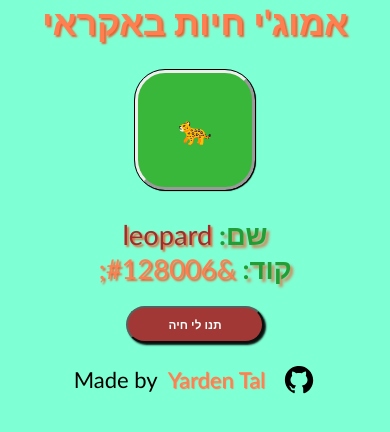
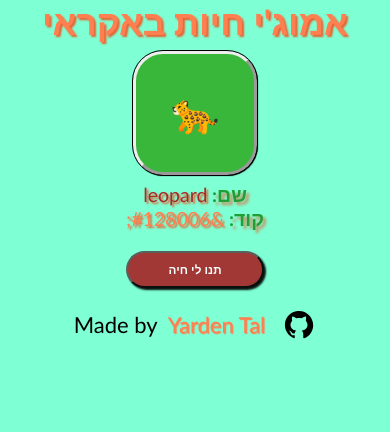
Before and after one commit to Yarden-Tal/animal-emoji-generator, a plain HTML site: page index.html in a window 390 px wide. Drawn offline with Linux system fonts and the light colour scheme.

Commit message:
improved responsivity

```diff
--- a/style.css
+++ b/style.css
@@ -4,7 +4,7 @@ body {
   margin: 0;
   padding: 0;
   text-align: center;
-  font-size: 7vw;
+  font-size: 5vw;
   font-family: "Gill Sans", "Gill Sans MT", Calibri, "Trebuchet MS", sans-serif;
   display: flex;
   flex-direction: column;
@@ -57,7 +57,9 @@ strong {
 }
 
 div > .emoji {
-  padding: 40px;
+  font-size: 10vw;
+  padding: 35px;
+  margin: 0.2em;
   border-radius: 30px;
   border-style: outset;
   outline: 1px solid;
@@ -110,9 +112,16 @@ a:hover {
   body {
     font-size: 4.5vw;
   }
+
   h1 {
     font-size: 7vw;
   }
+
+  div > .emoji {
+    font-size: 7vw;
+    padding: 25px;
+  }
+
   footer {
     margin-right: auto;
     margin-left: 25px;
```
